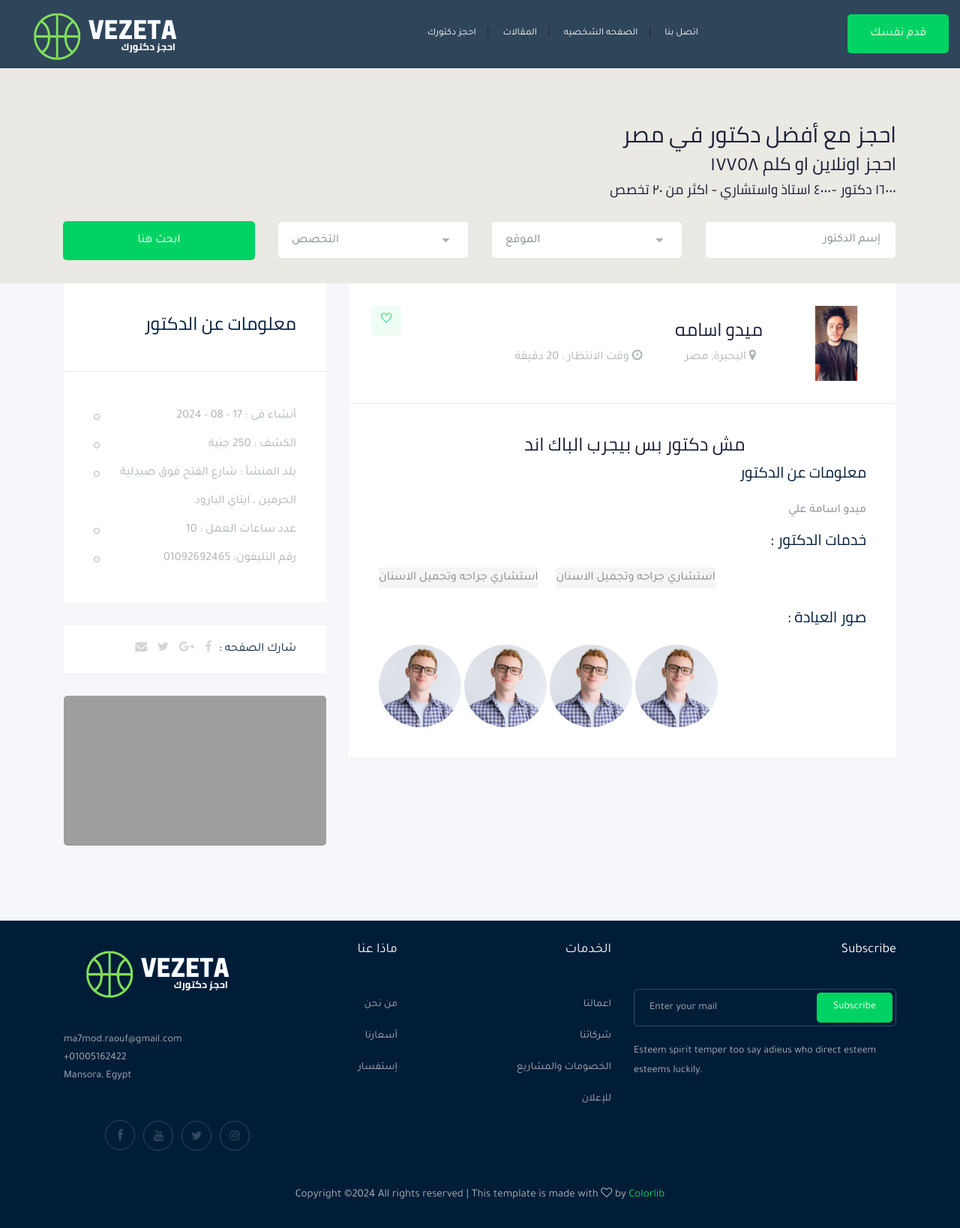
After one commit to MiidoOsama/Django_Vezeta, a Django app: page /accounts/myprofile/ in a window 1280 px wide. The commit adds this page. Shown: the whole page at 75% size. Run offline with Django 5.2, Linux system fonts and the light colour scheme; a user stored in the database is signed in; data comes from the database, SQL or seed files in the repository; both versions use the stored data as it was after the commit; a map, chart or similar area stays blank; some libraries are stand-ins or nearby versions; grey boxes are pictures that could not be loaded.

Commit message:
added myprofile page , login required , url tag , is authenticated

```diff
--- a/accounts/templates/user/doctors_list.html
+++ b/accounts/templates/user/doctors_list.html
@@ -34,7 +34,7 @@
                                     {% endif %}
                                 </div>
                                 <div class="jobs_conetent">
-                                    <a href=""><h5>دكتور {{doctor.profile.name}} </h5></a>
+                                    <a href="{% url 'accounts:doctors_detail' doctor.profile.slug %}"><h5>دكتور {{doctor.profile.name}} </h5></a>
                                     <h6>{{doctor.profile.subtitle}}</h6>
 
                                     <div class="links_locat">
--- a/accounts/templates/user/login.html
+++ b/accounts/templates/user/login.html
@@ -16,7 +16,7 @@
                 <div class="form-group">
                     {{form.password|as_crispy_field}}
                 </div>
-                <div class="buttons-w  "><button type="submit" class="btn btn-success ml-5">تسجيل</button>
+                <div class="buttons-w  "><button type="submit" class="btn btn-success ml-5">دخول</button>
                 <!-- <button type="submit" class="btn btn-info  ml-5"><a href="">Github</a></button>
 
                 <button type="submit" class="btn btn-primary  ml-5"><a href="">facebook</a></button> -->
--- /dev/null
+++ b/accounts/templates/user/myprofile.html
@@ -0,0 +1,147 @@
+{% extends 'base.html' %}
+{% load static %}
+
+{% block body %}
+
+
+
+<div dir="rtl">
+    <!-- Search -->
+     {% include 'user/search.html' %}
+    <!-- endsearch -->
+<div class="job_details_area">
+<div class="container">
+    <div class="row">
+        <div class="col-lg-8">
+            <div class="job_details_header">
+                <div class="single_jobs white-bg d-flex justify-content-between">
+                    <div class="jobs_left d-flex align-items-center">
+                        <div >
+
+                            {% if user.profile.image %}
+
+                            <img src="{{user.profile.image.url}}" alt="" width="100" height="100">
+
+                            {% else %}
+
+
+                            <img src="{% static 'static_file/img/candiateds/2.png' %}" alt="" width="100" height="100">
+
+                            {% endif %}
+                        </div>
+                        <div class="jobs_conetent">
+                            <a href="#" ><h4>{{user.profile.name}}</h4></a>
+                            <div class="links_locat d-flex align-items-center">
+                                <div class="location">
+                                    <p> <i class="fa fa-map-marker"></i>  {{user.profile.address}}, مصر </p>
+                                </div>
+                                <div class="location">
+                                    <p> <i class="fa fa-clock-o"></i>  وقت الانتظار : {{user.profile.waiting_time}} دقيقة</p>
+                                </div>
+                            </div>
+                        </div>
+                    </div>
+                    <div class="jobs_right">
+                        <div class="apply_now">
+                            <a class="heart_mark" href="#"> <i class="ti-heart"></i> </a>
+                        </div>
+                    </div>
+                </div>
+            </div>
+
+            <div class="descript_wrap white-bg">
+                <div class="single_wrapp">
+                    <h3>{{user.profile.subtitle}}</h3>
+                </div>
+                <div class="white-card white-card-inner">
+                    <div class="single_wrap" style="margin-top: 10px;">
+                        <h4>معلومات عن الدكتور</h4>
+                        <ul>
+                            <p>{{user.profile.who_i}}</p>
+                        </ul>
+                    </div>
+                </div>
+                <div class="single_wrap">
+                    <h4>خدمات الدكتور :</h4>
+                    <ul>
+                        <p class="tagitem disable-click pull-left mr-4" style="background-color: #f5f5f5;
+                        color: #808184;"> استشاري جراحه وتجميل الاسنان
+                        </p>
+                        <p class="tagitem disable-click pull-left" style="background-color: #f5f5f5;
+                        color: #808184;">استشاري جراحه وتجميل الاسنان
+                        </p>
+                    </ul>
+                    <br>
+                </div>
+                <div class="single_wrap">
+                    <h4>صور العيادة :</h4>
+                    <img src="img/candiateds/2.png" alt="">
+                    <img src="img/candiateds/2.png" alt="">
+                    <img src="img/candiateds/2.png" alt="">
+                    <img src="img/candiateds/2.png" alt="">
+
+                </div>
+            </div>
+
+
+        </div>
+        <div class="col-lg-4">
+            <div class="job_sumary">
+                <div class="summery_header">
+                    <h3>معلومات عن الدكتور </h3>
+                </div>
+                <div class="job_content">
+                    <ul>
+                        <li>  أنشاء فى : {{user.profile.joined|date:'d - m - Y'}} </li>
+                        <li> الكشف : {{user.profile.price}} جنية</li>
+                        <li> بلد المنشأ : {{user.profile.address_detail}} </li>
+                        <li>عدد ساعات العمل : {{user.profile.working_hours}} </li>
+                        <li>رقم التليفون: {{user.profile.number_phone}} </li>
+                    </ul>
+                </div>
+            </div>
+            <div class="share_wrap d-flex">
+                <span>شارك الصفحه :</span>
+                <ul>
+                    <li><a href="{{user.profile.facebook}}"> <i class="fa fa-facebook"></i></a> </li>
+                    <li><a href="#"> <i class="fa fa-google-plus"></i></a> </li>
+                    <li><a href="#"> <i class="fa fa-twitter"></i></a> </li>
+                    <li><a href="#"> <i class="fa fa-envelope"></i></a> </li>
+                </ul>
+            </div>
+            <div class="job_location_wrap">
+                <div class="job_lok_inner">
+                    <div id="map" style="height: 200px;"></div>
+                    <script>
+                        function initMap() {
+                        var uluru = {lat: -25.363, lng: 131.044};
+                        var grayStyles = [
+                            {
+                            featureType: "all",
+                            stylers: [
+                                { saturation: -90 },
+                                { lightness: 50 }
+                            ]
+                            },
+                            {elementType: 'labels.text.fill', stylers: [{color: '#ccdee9'}]}
+                        ];
+                        var map = new google.maps.Map(document.getElementById('map'), {
+                            center: {lat: -31.197, lng: 150.744},
+                            zoom: 9,
+                            styles: grayStyles,
+                            scrollwheel:  false
+                        });
+                        }
+
+                    </script>
+                    <script src="https://maps.googleapis.com/maps/api/js?key=AIzaSyDpfS1oRGreGSBU5HHjMmQ3o5NLw7VdJ6I&callback=initMap"></script>
+
+                    </div>
+            </div>
+        </div>
+    </div>
+</div>
+</div>
+</div>
+
+{% endblock body %}
--- a/accounts/urls.py
+++ b/accounts/urls.py
@@ -7,6 +7,7 @@ urlpatterns = [
     path('doctors/', views.doctors_list, name='doctors'),
     path('doctors/<slug:slug>' ,views.doctors_detail, name='doctors_detail' ),
     path('login/', views.user_login, name='login'),
-    path('signup/' , views.signup , name='signup')
+    path('signup/' , views.signup , name='signup'),
+    path('myprofile/' , views.myprofile , name='myprofile')
 
 ]
--- a/accounts/views.py
+++ b/accounts/views.py
@@ -3,7 +3,7 @@ from django.contrib.auth.models import User
 from .models import Profile
 from .forms import Login_Form , UserCreationForm
 from django.contrib.auth import authenticate , login
-
+from django.contrib.auth.decorators import login_required
 
 def doctors_list (request):
     doctors = User.objects.all()
@@ -54,3 +54,7 @@ def signup (request):
         'form' : form
     }
     return render (request , 'user/signup.html' , context)
+
+@login_required()
+def myprofile(request):
+    return render(request , 'user/myprofile.html' , {})
--- a/project/settings.py
+++ b/project/settings.py
@@ -131,3 +131,5 @@ MEDIA_ROOT = BASE_DIR / 'media'
 # https://docs.djangoproject.com/en/5.1/ref/settings/#default-auto-field
 
 DEFAULT_AUTO_FIELD = 'django.db.models.BigAutoField'
+
+LOGIN_URL='accounts:login'
--- a/templates/base.html
+++ b/templates/base.html
@@ -55,9 +55,9 @@
                         <div class="main-menu  d-none d-lg-block">
                             <nav>
                                 <ul id="navigation">
-                                    <li><a href="">احجز دكتورك</a></li>|
+                                    <li><a href="{% url 'accounts:doctors' %}">احجز دكتورك</a></li>|
                                     <li><a href="">المقالات</a></li>|
-                                    <li><a href="">الصفحه الشخصيه </a></li>|
+                                    <li><a href="{% url 'accounts:myprofile' %}">الصفحه الشخصيه </a></li>|
                                     <li><a href="contact.html">اتصل بنا</a></li>
                                 </ul>
                             </nav>
@@ -66,11 +66,14 @@
                     <div class="col-xl-3 col-lg-3 d-none d-lg-block">
                         <div class="Appointment">
 
+                            {% if user.is_authenticated %}
+
+
                                 <div class="phone_num d-none d-xl-block"></div>
                                 <div class="d-none d-lg-block">
                                     <a class="boxed-btn3" href="">قدم نفسك</a>
                                 </div>
-
+                                {% else %}
                                 <div class="phone_num d-none d-xl-block">
                                     <a class="boxed-btn3" href="">سجل الدخول</a>
                                 </div>
@@ -78,6 +81,7 @@
                                     <a class="boxed-btn3" style="background-color: crimson;" href="">التسجيل</a>
                                 </div>
 
+                            {% endif %}
                         </div>
                     </div>
                     <div class="col-12">
```
Also changed, not shown: db.sqlite3. Lines whose indentation alone changed are shown as unchanged.
